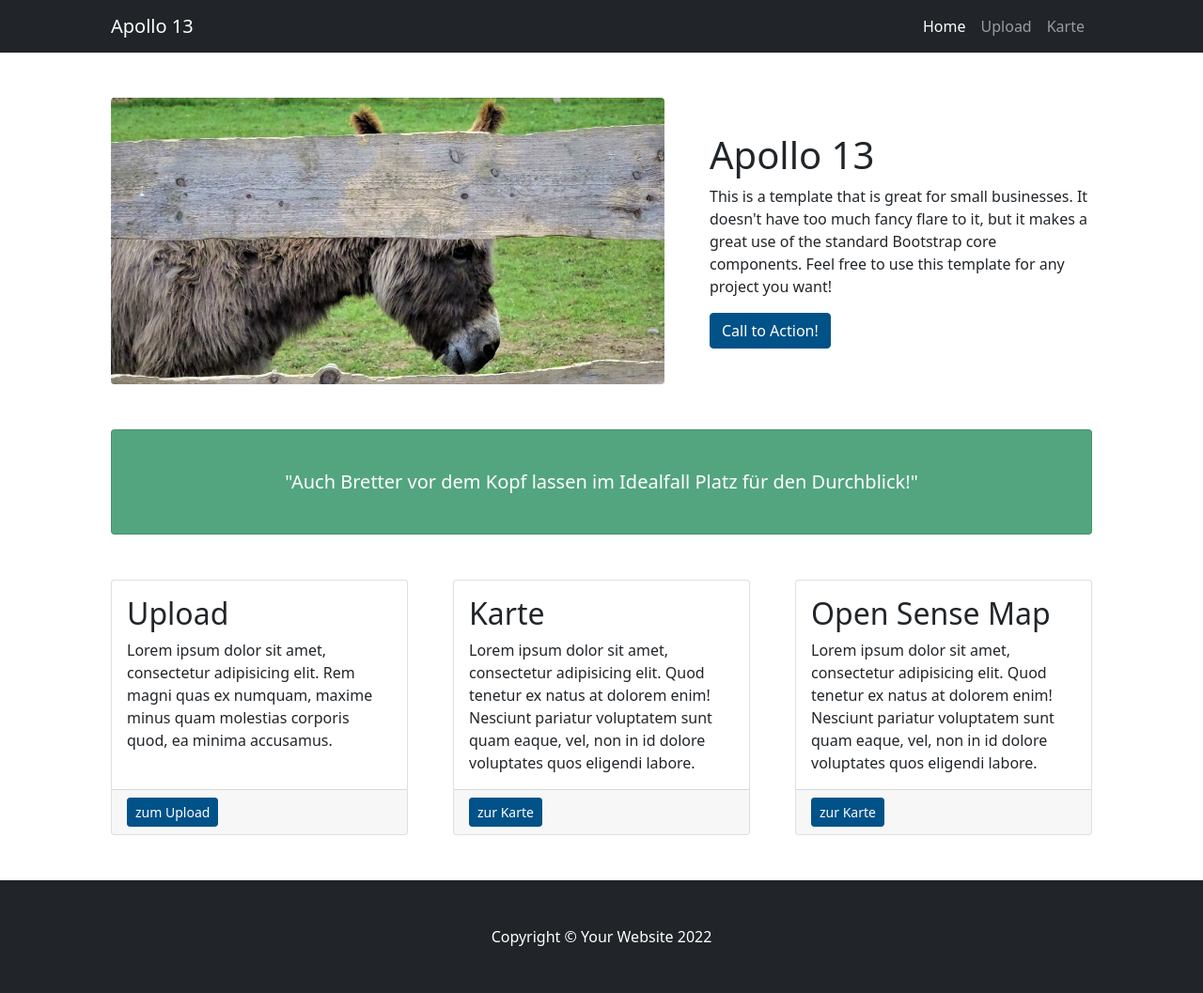
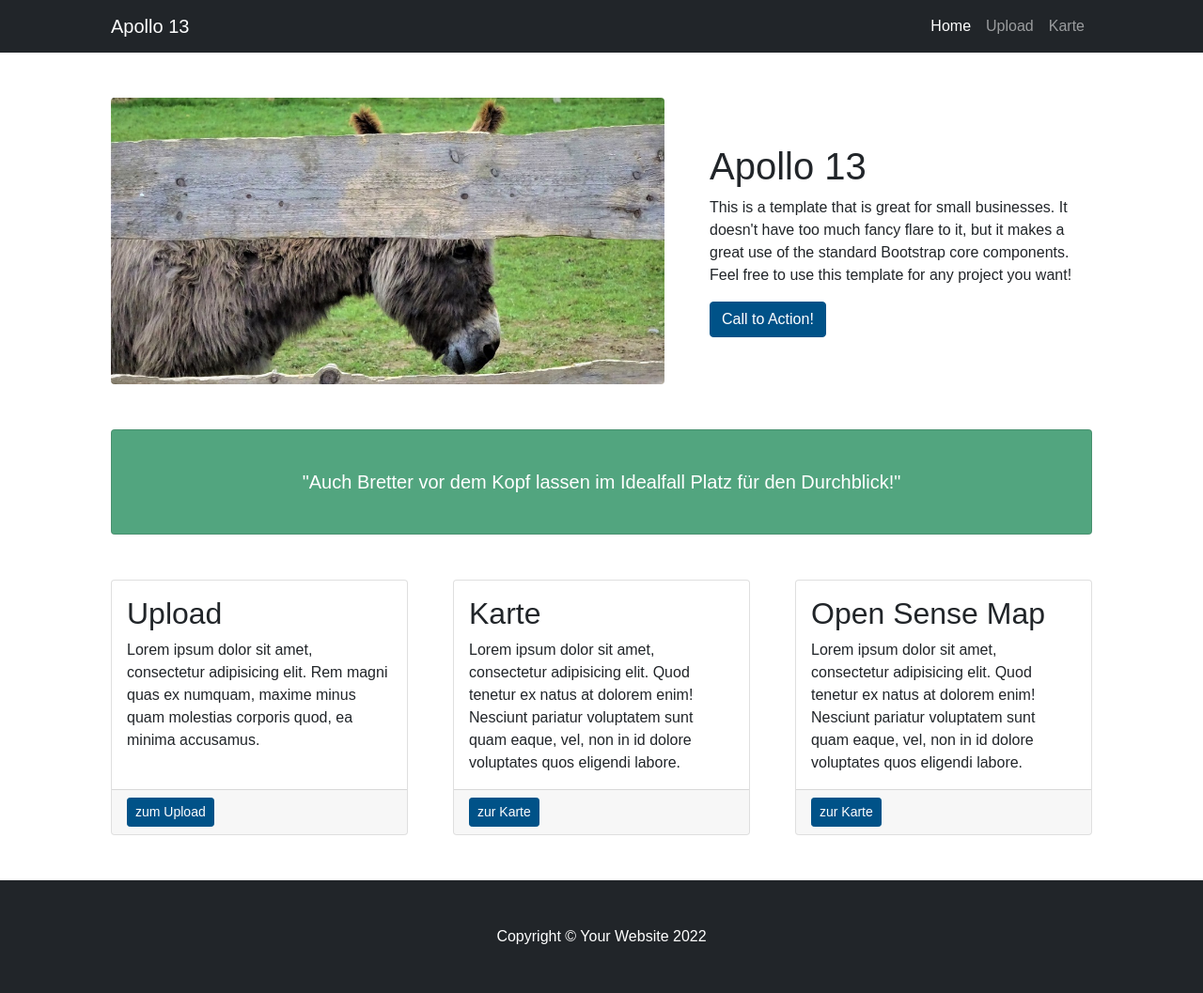
Before and after one commit to Laxeros07/Geosoft-II, a Node server app: page / in a window 1280 px wide. Shown: the whole page at 94% size. Run offline with Node 20, Linux system fonts and the light colour scheme.

Commit message:
Schriftart

```diff
--- a/public/stylesheets/style.css
+++ b/public/stylesheets/style.css
@@ -1,5 +1,5 @@
 body {
   min-height: 100%;
   text-align: justify;
-  font-family: 'proxima-nova', sans-serif;
+  font-family: 'proxima-nova', sans-serif !important;
 }
--- a/views/layout.pug
+++ b/views/layout.pug
@@ -16,7 +16,7 @@ html
 
 
     // Favicon
-    link(rel='icon' type='image/x-icon' href='/images/muenster-icon.png')
+    // link(rel='icon' type='image/x-icon' href='/images/muenster-icon.png')
 
   body.d-flex.flex-column.min-vh-100
     // Responsive navbar
```
